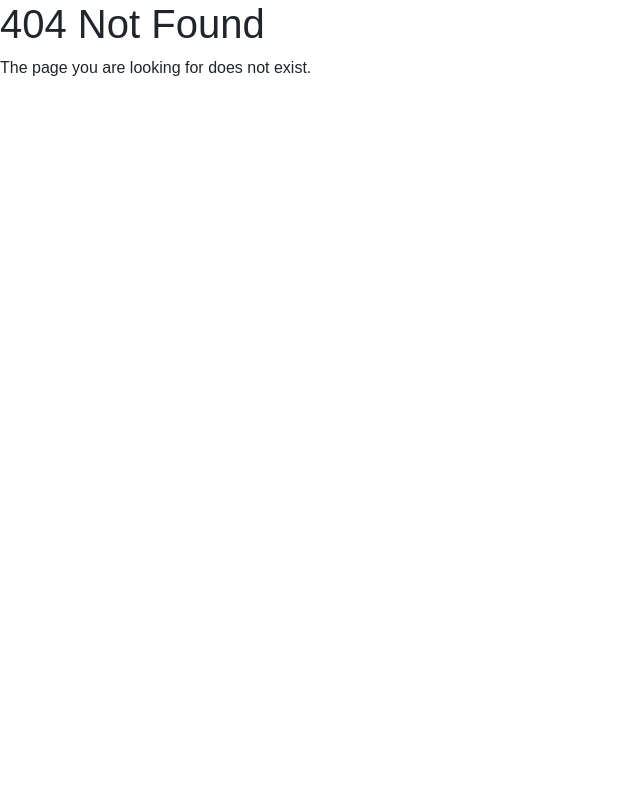
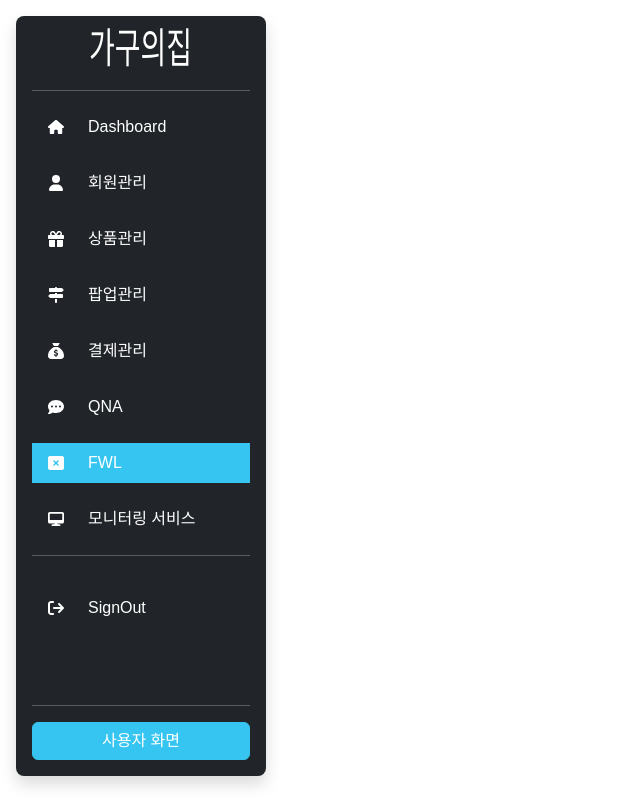
Before and after one commit to seunghwan94/hof-front, a React (Create React App) app: page /fwl in a window 1280 px wide. Before the commit this address had no page. Shown: the whole page, without its empty margins (0-640 px from the left). Built offline with nearby package versions, Linux system fonts and the light colour scheme; a web font is replaced by a local one.

Commit message:
카테고리바 완성

```diff
--- a/src/components/layout/Logo.jsx
+++ b/src/components/layout/Logo.jsx
@@ -8,7 +8,7 @@ const Logo = ({ color = "black" }) => {
         transform: "scaleY(1.5)",
         color: color, // props로 받은 색상 적용
       }}
-      className="py-2 m-0 ps-4"
+
     >
       가구의집
     </h3>
--- /dev/null
+++ b/src/pages/admin/Cash.jsx
@@ -0,0 +1,12 @@
+import React from 'react';
+import CategoryBar from './CategoryBar';
+
+const Cash = () => {
+  return (
+    <div>
+      <CategoryBar/>
+    </div>
+  );
+}
+
+export default Cash;
--- a/src/pages/admin/CategoryBar.jsx
+++ b/src/pages/admin/CategoryBar.jsx
@@ -1,11 +1,17 @@
 // src/components/CategoryBar.js
-import { Link } from "react-router-dom";
+import { Link, useLocation } from "react-router-dom";
 import { FontAwesomeIcon } from "@fortawesome/react-fontawesome";
 import { faHome,  faCommentDots,faSackDollar,faSignsPost, faGift,faUser,faRectangleXmark,faArrowRightFromBracket,faDesktop} from "@fortawesome/free-solid-svg-icons";
 import Logo from "../../components/layout/Logo";
 
 
 const CategoryBar = () => {
+  const location = useLocation(); // 현재 라우트 가져오기
+  console.log(location);
+
+
+const isActive = (path) => location.pathname.startsWith(path);
+
 
 
 
@@ -17,54 +23,58 @@ const CategoryBar = () => {
       overflow: "hidden",
     }}>
 
-      {/* <HofLogo  style={{ width:"125", height:"50"}} className = "mt-3"/> */}
-      <Logo color="white" />
+      {/* <HofLogo  style={{ width:"125", height:"50"}} className = ""/> */}
+      <div className="d-flex justify-content-center align-items-center w-100">
+        <Logo color="white" className="py-2 m-0" />
+      </div>
+
       <hr />
       <ul className="nav nav-pills flex-column mb-auto">
-        <li className="nav-item">
-          <Link to="/" className="nav-link text-white d-flex align-items-center">
+
+        <li className="nav-item" style={{ backgroundColor: isActive("/dashboard") ? "#35c5f0" : "transparent" }}>
+          <Link to="/dashboard" className="nav-link text-white d-flex align-items-center font-weight-bold">
             <FontAwesomeIcon icon={faHome} className="me-4 " style={{width : 16,height : 16}}/> Dashboard
           </Link>
         </li>
-        <li>
-          <Link to="/tables" className="nav-link text-white d-flex align-items-center mt-3">
+        <li style={{ backgroundColor: isActive("/member") ? "#35c5f0" : "transparent" }} className="mt-3">
+          <Link to="/member" className="nav-link text-white d-flex align-items-center  font-weight-bold">
             <FontAwesomeIcon icon={faUser} className="me-4" style={{width : 16,height : 16}} /> 회원관리
           </Link>
         </li>
-        <li>
-          <Link to="/billing" className="nav-link text-white d-flex align-items-center mt-3">
+        <li style={{ backgroundColor: isActive("/prod") ? "#35c5f0" : "transparent" }} className="mt-3">
+          <Link to="/prod" className="nav-link text-white d-flex align-items-center  font-weight-bold">
           <FontAwesomeIcon icon={faGift}  className="me-4" style={{width : 16,height : 16}} /> 상품관리
           </Link>
         </li>
-        <li>
-          <Link to="/profile" className="nav-link text-white d-flex align-items-center mt-3">
+        <li style={{ backgroundColor: isActive("/popup") ? "#35c5f0" : "transparent" }} className="mt-3">
+          <Link to="/popup" className="nav-link text-white d-flex align-items-center  font-weight-bold">
           <FontAwesomeIcon icon={faSignsPost} className="me-4" style={{width : 16,height : 16}} /> 팝업관리
           </Link>
         </li>
-        <li>
-          <Link to="/profile" className="nav-link text-white d-flex align-items-center mt-3">
+        <li style={{ backgroundColor: isActive("/cash") ? "#35c5f0" : "transparent" }} className="mt-3">
+          <Link to="/cash" className="nav-link text-white d-flex align-items-center  font-weight-bold">
             <FontAwesomeIcon icon={faSackDollar} className="me-4"style={{width : 16,height : 16}} /> 결제관리
           </Link>
         </li>
-        <li>
-          <Link to="/profile" className="nav-link text-white d-flex align-items-center mt-3">
+        <li style={{ backgroundColor: isActive("/qna") ? "#35c5f0" : "transparent" }} className="mt-3">
+          <Link to="/qna" className="nav-link text-white d-flex align-items-center  font-weight-bold">
           <FontAwesomeIcon icon={faCommentDots}  className="me-4"style={{width : 16,height : 16}} /> QNA
           </Link>
         </li>
-        <li>
-          <Link to="/profile" className="nav-link text-white d-flex align-items-center mt-3">
+        <li style={{ backgroundColor: isActive("/fwl") ? "#35c5f0" : "transparent" }} className="mt-3">
+          <Link to="/fwl" className="nav-link text-white d-flex align-items-center  font-weight-bold">
           <FontAwesomeIcon icon={faRectangleXmark}  className="me-4"style={{width : 16,height : 16}} /> FWL
           </Link>
         </li>
-        <li>
-          <Link to="/profile" className="nav-link text-white d-flex align-items-center mt-3">
+        <li >
+          <Link to="http://hof.lshwan.com/grafana" className="nav-link text-white d-flex align-items-center  font-weight-bold mt-3">
           <FontAwesomeIcon icon={faDesktop}  className="me-4" style={{width : 16,height : 16}} /> 모니터링 서비스
           </Link>
         </li>
 
         <hr />
         <li>
-          <Link to="/profile" className="nav-link text-white d-flex align-items-center ">
+          <Link to="/login" className="nav-link text-white d-flex align-items-center mt-3">
           <FontAwesomeIcon icon={faArrowRightFromBracket}  className="me-4" style={{width : 16,height : 16}} /> SignOut
           </Link>
         </li>
--- /dev/null
+++ b/src/pages/admin/FWL.jsx
@@ -0,0 +1,13 @@
+import React from 'react';
+import CategoryBar from './CategoryBar';
+
+const FWL = () => {
+  return (
+    <div>
+      <CategoryBar/>
+
+    </div>
+  );
+}
+
+export default FWL;
--- /dev/null
+++ b/src/pages/admin/Member.jsx
@@ -0,0 +1,12 @@
+import React from 'react';
+import CategoryBar from './CategoryBar';
+
+const Member = () => {
+  return (
+    <div>
+        <CategoryBar/>
+    </div>
+  );
+}
+
+export default Member;
--- /dev/null
+++ b/src/pages/admin/Popup.jsx
@@ -0,0 +1,12 @@
+import React from 'react';
+import CategoryBar from './CategoryBar';
+
+const Popup = () => {
+  return (
+    <div>
+      <CategoryBar/>
+    </div>
+  );
+}
+
+export default Popup;
--- /dev/null
+++ b/src/pages/admin/Prod.jsx
@@ -0,0 +1,12 @@
+import React from 'react';
+import CategoryBar from './CategoryBar';
+
+const Prod = () => {
+  return (
+    <div>
+      <CategoryBar/>
+    </div>
+  );
+}
+
+export default Prod;
--- /dev/null
+++ b/src/pages/admin/Qna.jsx
@@ -0,0 +1,12 @@
+import React from 'react';
+import CategoryBar from './CategoryBar';
+
+const Qna = () => {
+  return (
+    <div>
+      <CategoryBar/>
+    </div>
+  );
+}
+
+export default Qna;
--- a/src/routes/AppRoutes.jsx
+++ b/src/routes/AppRoutes.jsx
@@ -4,6 +4,12 @@ import Login from "../pages/login/Login";
 import Home from "../pages/admin/Home";
 import CssExample from "../components/custom/CssExample";
 import Index from "../pages/main/layout/Index";
+import Member from "../pages/admin/Member";
+import Prod from "../pages/admin/Prod";
+import Popup from "../pages/admin/Popup";
+import Cash from "../pages/admin/Cash";
+import Qna from "../pages/admin/Qna";
+import FWL from "../pages/admin/FWL";
 
 function AppRoutes(){
   return (
@@ -11,6 +17,12 @@ function AppRoutes(){
       <Route path="/*" element={<Index />} />
       <Route path="/Login" element={<Login />} />
       <Route path="/DashBoard" element={<Home />} />
+      <Route path="/member" element={<Member />} />
+      <Route path="/prod" element={<Prod />} />
+      <Route path="/popup" element={<Popup />} />
+      <Route path="/cash" element={<Cash />} />
+      <Route path="/qna" element={<Qna />} />
+      <Route path="/fwl" element={<FWL />} />
       <Route path="/CssExample" element={<CssExample/>} />
     </Routes>
   );
--- a/src/styles/_variables.scss
+++ b/src/styles/_variables.scss
@@ -144,4 +144,6 @@ body {
     transform: translate(-50%, -50%);
   }
 
+
+
 }
```
